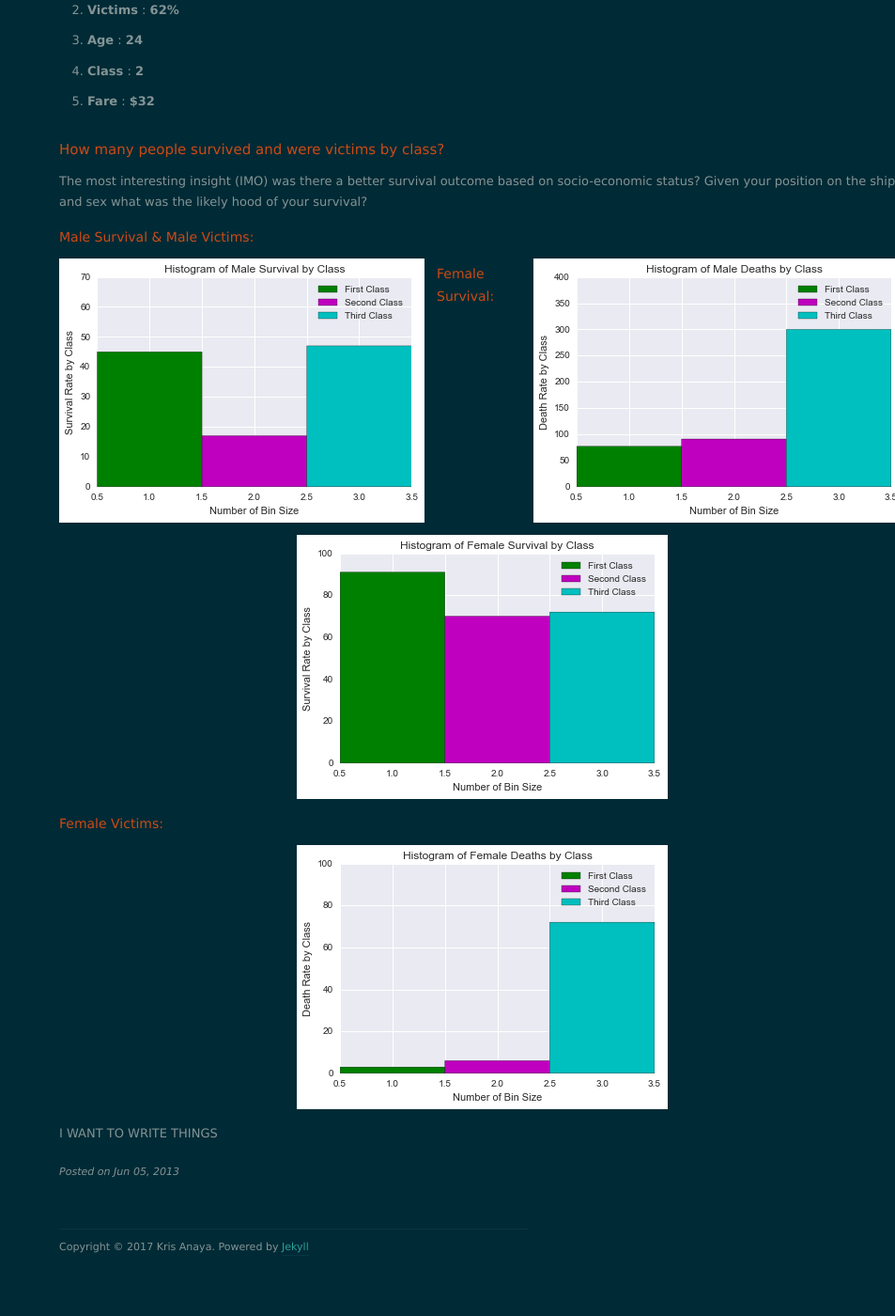
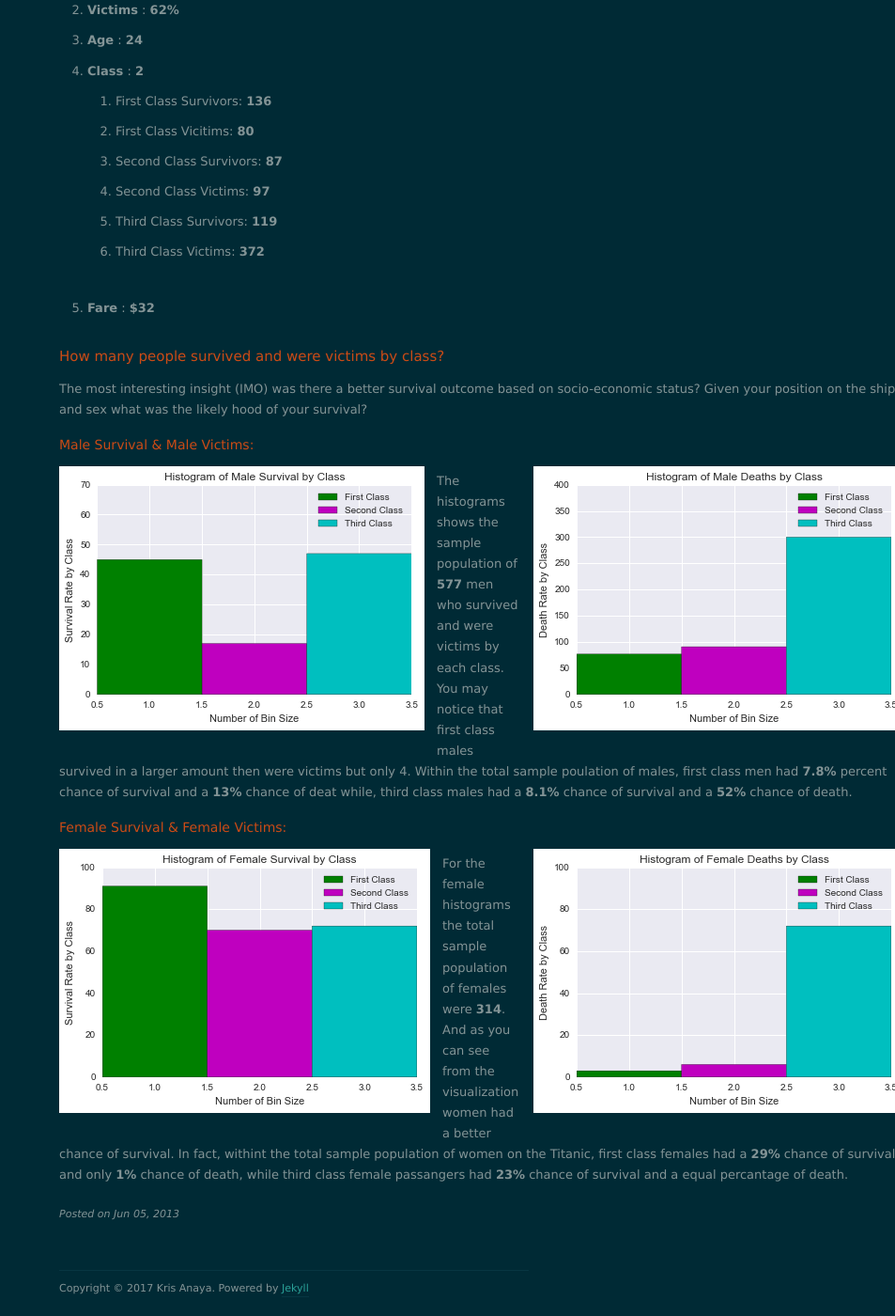
Before and after one commit to krismanaya/krismanaya.github.io, a Jekyll site: the page built from _posts/2013-06-05-welcome-to-jekyll.markdown, in a window 1280 px wide and 1400 px high, scrolled down 571 px. Shown: the whole window at 94% size, without its empty margins (327-1280 px from the left). Built offline with Jekyll 4.4.1, drawn with Linux system fonts in a browser that asks for light colours; nearby versions of some CDN libraries; before the commit the page ends 1928 px from its top, so only the background shows below that.

Commit message:
build metrics

```diff
--- a/_posts/2013-06-05-welcome-to-jekyll.markdown
+++ b/_posts/2013-06-05-welcome-to-jekyll.markdown
@@ -19,6 +19,13 @@ The Titanic data allows us to get a sample of the passangers who survived, class
 * **Victims**  : **62%**
 * **Age**      : **24**
 * **Class**    : **2**
+  * First Class Survivors: **136**
+  * First Class Vicitims: **80**
+  * Second Class Survivors: **87**
+  * Second Class Victims: **97**
+  * Third Class Survivors: **119**
+  * Third Class Victims: **372**
+
 * **Fare**     : **$32**
 
 ## How many people survived and were victims by class?
@@ -28,10 +35,10 @@ The most interesting insight (IMO) was there a better survival outcome based on
 <img src="/images/MS.png" class="left"/>
 <img src="/images/MD.png" class="right"/>
 
-### Female Survival:
-<img src="/images/FS.png" class="center"/>
-### Female Victims:
-<img src="/images/FD.png" class="center"/>
+The histograms shows the sample population of **577** men who survived and were victims by each class. You may notice that first class males survived in a larger amount then were victims but only 4. Within the total sample poulation of males, first class men had **7.8%** percent chance of survival and a **13%** chance of deat while, third class males had a **8.1%** chance of survival and a **52%** chance of death.
 
+### Female Survival & Female Victims:
+<img src="/images/FS.png" class="left"/>
+<img src="/images/FD.png" class="right"/>
 
-I WANT TO WRITE THINGS
+For the female histograms the total sample population of females were **314**. And as you can see from the visualization women had a better chance of survival. In fact, withint the total sample population of women on the Titanic, first class females had a **29%** chance of survival and only **1%** chance of death, while third class female passangers had **23%** chance of survival and a equal percantage of death.
```
